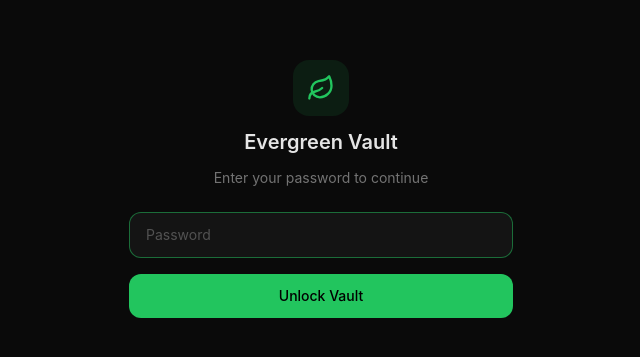
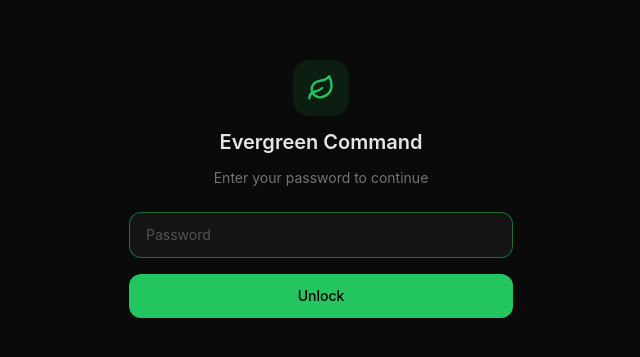
Before and after one commit to johnfinleyproductions-lang/evergreen-command-claw, a Next.js app: page /login in a window 1280 px wide. Shown: the part 211-568 px from the top of the page, without its empty margins (319-959 px from the left). Built offline with nearby package versions, Linux system fonts and the light colour scheme.

Commit message:
login: redirect to / and rebrand to Evergreen Command

```diff
--- a/app/login/page.tsx
+++ b/app/login/page.tsx
@@ -22,7 +22,7 @@ export default function LoginPage() {
     });
 
     if (res.ok) {
-      router.push("/dashboard");
+      router.push("/");
     } else {
       setError("Invalid password");
       setLoading(false);
@@ -36,7 +36,7 @@ export default function LoginPage() {
           <div className="flex h-14 w-14 items-center justify-center rounded-2xl bg-accent/10">
             <Leaf className="h-7 w-7 text-accent" />
           </div>
-          <h1 className="text-xl font-semibold">Evergreen Vault</h1>
+          <h1 className="text-xl font-semibold">Evergreen Command</h1>
           <p className="text-sm text-text-muted">
             Enter your password to continue
           </p>
@@ -59,7 +59,7 @@ export default function LoginPage() {
             disabled={loading}
             className="w-full rounded-xl bg-accent py-3 text-sm font-medium text-black hover:bg-accent-dim transition-colors disabled:opacity-50"
           >
-            {loading ? "Authenticating..." : "Unlock Vault"}
+            {loading ? "Authenticating..." : "Unlock"}
           </button>
         </form>
       </div>
```
